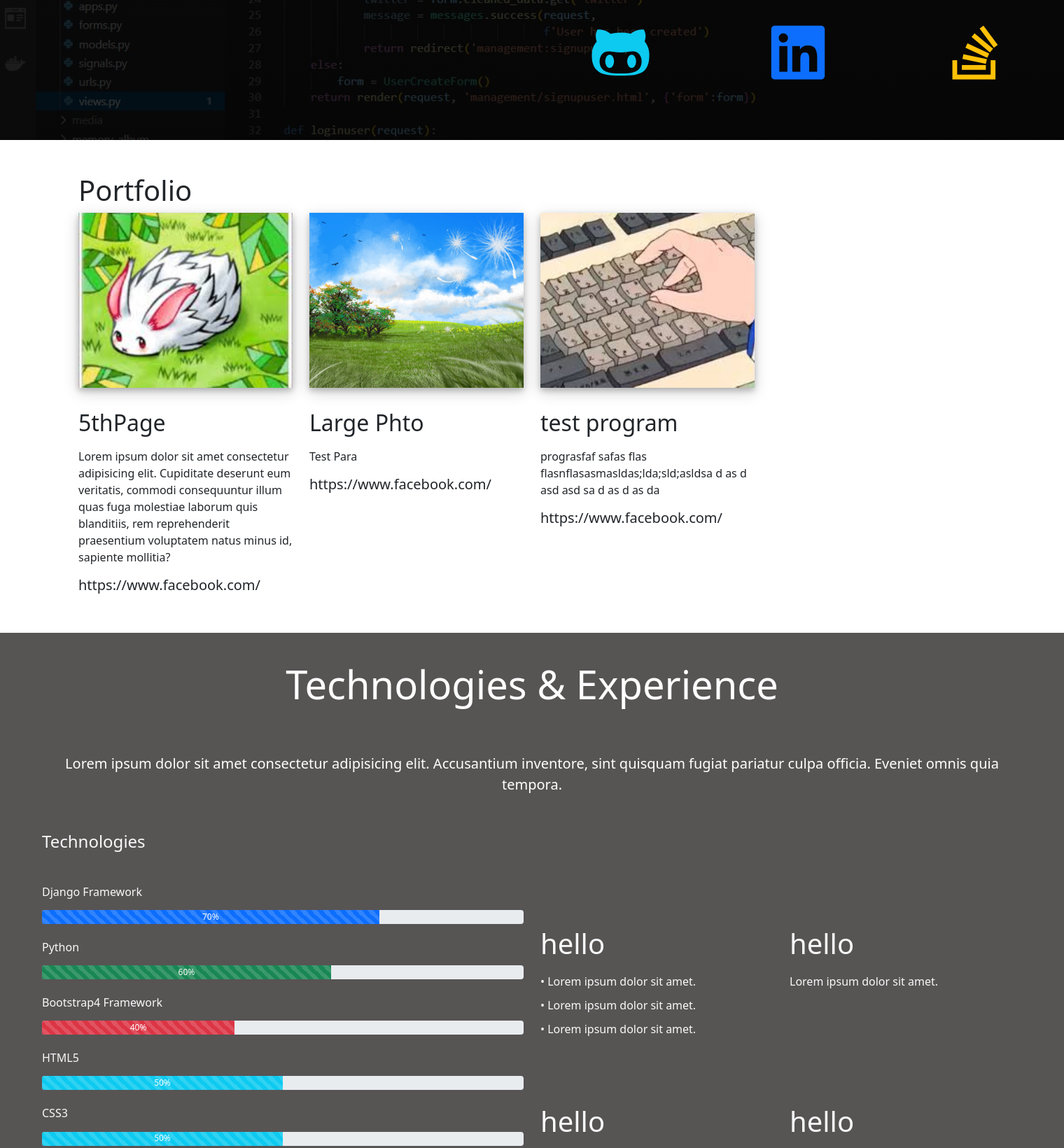
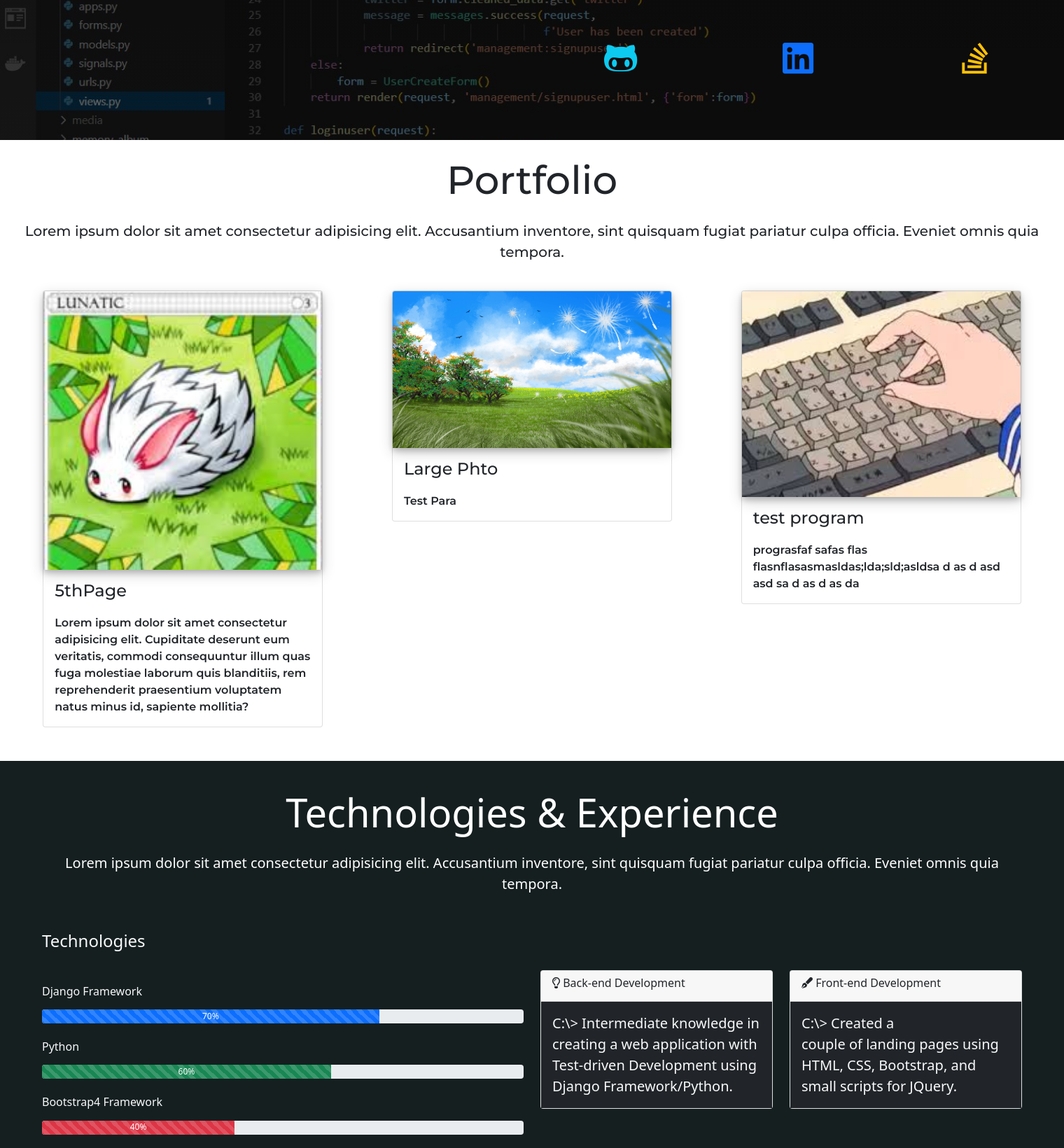
Before and after one commit to ianmanalo1026/Porfolio, a Django app: page / in a window 1520 px wide; the page is wider, and only the part inside the window is pictured. Shown: the part 600-2240 px from the top of that part at 70% size. Run offline with Django 3.2, Linux system fonts and the light colour scheme; data comes from the database, SQL or seed files in the repository; both versions use the stored data as it was after the commit; some libraries are stand-ins or nearby versions.

Commit message:
test for deployment

```diff
--- a/Portfolio/urls.py
+++ b/Portfolio/urls.py
@@ -17,6 +17,7 @@ from django.contrib import admin
 from django.urls import path, include
 from django.conf import settings
 from django.conf.urls.static import static
+from django.contrib.staticfiles.urls import staticfiles_urlpatterns
 
 urlpatterns = [
     path('admin/', admin.site.urls),
@@ -26,3 +27,5 @@ urlpatterns = [
 if settings.DEBUG:
     urlpatterns += static(settings.MEDIA_URL, document_root=settings.MEDIA_ROOT)
     urlpatterns += static(settings.STATIC_URL, document_root=settings.STATIC_ROOT)
+
+urlpatterns += staticfiles_urlpatterns()
--- a/appOne/static/appOne/style.css
+++ b/appOne/static/appOne/style.css
@@ -1,16 +1,21 @@
 .main-header {
     font-family: 'Montserrat', sans-serif;
     font-weight: 600;
-    background: linear-gradient(rgba(0, 0, 0, .7), rgba(0, 0, 0, .8)), url("images/background.JPG") no-repeat center center /cover;
+    background: linear-gradient(rgba(0, 0, 0, .7), rgba(0, 0, 0, .6)), url("images/background.JPG") no-repeat center center /cover;
     height: 100vh;
 }
 
+body {
+    font-family: 'Montserrat', sans-serif;
+    font-weight: 600;
+}
+
 .github-img, .link-img, .stack-img {
-    animation: beating 5s infinite;
+    animation: beating 1s infinite;
 }
 
 .icon-main {
-    animation: beating 5s infinite;
+    animation: beating 3s infinite;
 }
 
 .navbar-info {
@@ -23,6 +28,7 @@
     }
     40% {
         transform: scale(1.1);
+
 
     }
     60% {
@@ -38,9 +44,30 @@
 
 
 .technologies {
-    background: rgb(87, 84, 84);
+    background:#151f20;
     height:100vh;
     background-position: center;
     background-repeat: no-repeat;
     background-size: cover;
 }
+
+
+img {
+    width:100%;
+    box-shadow: 0 4px 8px 0 rgba(0, 0, 0, 0.2), 0 6px 20px 0 rgba(0, 0, 0, 0.19);
+}
+.image-resize{
+    height: 250px;
+    object-fit: cover;
+}
+h2.forloop{
+    padding-top: 10%;
+}
+p.forloop {
+    padding-top: 3%;
+}
+
+.body {
+    font-family: 'Montserrat', sans-serif;
+    font-weight: 600;
+}
--- a/appOne/templates/appOne/base.html
+++ b/appOne/templates/appOne/base.html
@@ -25,16 +25,16 @@
                 </div>
                 <div class="col-md-6 mr-md-5">
                     <h3 class="intro pt-5 mx-5 my-3"><span>Ian Manalo</span> is a Back-end web developer based in Manila City, Philippines</h3>
-                    <p class="text-wrap pt-5 mx-5 my-5" style="width: 50rem;"><span>Ian Manalo</span> Lorem ipsum dolor sit amet consectetur adipisicing elit. Omnis totam repellendus hic? Doloremque in explicabo dolore voluptatum accusamus ratione nemo totam dolor facere deserunt repudiandae impedit aliquid necessitatibus atque nam vero vel blanditiis magni incidunt, facilis voluptates nisi est? Amet nisi earum perspiciatis dolorum corporis veniam modi molestias ipsum voluptas?</p>
+                    <p class="text-wrap pt-5 mx-5 my-5 text-wrap" style="width: 40rem;"><span>Ian Manalo</span> Lorem ipsum dolor sit amet consectetur adipisicing elit. Omnis totam repellendus hic? Doloremque in explicabo dolore voluptatum accusamus ratione nemo totam dolor facere deserunt repudiandae impedit aliquid necessitatibus atque nam vero vel blanditiis magni incidunt, facilis voluptates nisi est? Amet nisi earum perspiciatis dolorum corporis veniam modi molestias ipsum voluptas?</p>
                     <div class="row pt-5">
                         <div class="col-md-4 pt-5">
-                            <a href=""><i class="fab fa-github-alt fa-5x text-info github-img"></i></a>
+                            <a href="https://github.com/ianmanalo1026" target="_blank"><i class="fab fa-github-alt fa-3x text-info github-img"></i></a>
                         </div>
                         <div class="col-md-4 pt-5">
-                            <a href=""><i class="fab fa-linkedin fa-5x link-img"></i></a>
+                            <a href="https://www.linkedin.com/in/rolly-christian-manalo-a479561b2/" target="_blank"><i class="fab fa-linkedin fa-3x link-img" ></i></a>
                         </div>
                         <div class="col-md-4 pt-5">
-                            <a href=""><i class="fab fa-stack-overflow fa-5x text-warning stack-img"></i></a>
+                            <a href="https://stackoverflow.com/users/9920035/ian" target="_blank"><i class="fab fa-stack-overflow fa-3x text-warning stack-img"></i></a>
                         </div>
                     </div>
                  </div>
@@ -43,17 +43,25 @@
         </div>
       </section>
 
-      <section>
+      <section class="body">
+        <div class="row text-dark text-center">
+          <div class="col m-4">
+              <h1 class="display-4 mb-4">Portfolio</h1>
+              <div class="container underline mb-4"></div>
+              <p class="lead">Lorem ipsum dolor sit amet consectetur adipisicing elit. Accusantium inventore, sint quisquam fugiat pariatur culpa officia. Eveniet omnis quia tempora.</p>
+          </div>
+          </div>
+
         {% block content %}
         {% endblock %}
       </section>
 
-      <section class="px-5   technologies">
+      <section class="px-5 technologies">
         <div class="container-fluid pt-3">
             <div class="row text-white text-center">
                 <div class="col m-4">
                   <h1 class="display-4 mb-4">Technologies & Experience</h1>
-                  <div class="underline mb-4"></div>
+                  <div class="container underline mb-4"></div>
                   <p class="lead">Lorem ipsum dolor sit amet consectetur adipisicing elit. Accusantium inventore, sint quisquam fugiat pariatur culpa officia. Eveniet omnis quia tempora.</p>
                 </div>
               </div>
@@ -86,41 +94,58 @@
                     </div>
                     <h6 class="mb-3">CSS3</h6>
                     <div class="progress mb-4" style="height: 20px">
-                        <div class="progress-bar progress-bar-striped font-weight-bold bg-info" style="width: 50%">
+                        <div class="progress-bar progress-bar-striped font-weight-bold bg-warning" style="width: 50%">
                         50%
                         </div>
                     </div>
-                    <h6 class="mb-3">JavaScript</h6>
+                    <h6 class="mb-3">JQuery</h6>
                     <div class="progress mb-4" style="height: 20px">
-                        <div class="progress-bar progress-bar-striped font-weight-bold bg-info" style="width: 30%">
+                        <div class="progress-bar progress-bar-striped font-weight-bold bg-secondary" style="width: 30%">
                         30%
                         </div>
                     </div>
                     </div>
-                    <div class="col-md-6 mr-md-5 mr-5  pt-5">
+                    <div class="col-md-6 mr-md-5 mr-2 pt-3">
                         <div class="row mt-5">
-                            <div class="col-md-6 mb-5 mt-5">
-                                <h1>hello</h1>
-                                <p class="m-0">• Lorem ipsum dolor sit amet.</p>
-                                <p class="m-0">• Lorem ipsum dolor sit amet.</p>
-                                <p class="m-0">• Lorem ipsum dolor sit amet.</p>
+                            <div class="col-md-6 mb-5">
+                                <div class="card">
+                                    <div class="card-header text-dark">
+                                      <h6><i class="far fa-lightbulb"></i> Back-end Development</h6>
+                                    </div>
+                                    <div class="card-body bg-dark">
+                                      <blockquote class="blockquote mb-0">
+                                        <p>C:\> Intermediate knowledge in creating a web application with Test-driven Development using <span>Django Framework/Python.</span></p>
+                                      </blockquote>
+                                    </div>
+                                  </div>
+                                </div>
+                            <div class="col-md-6 mb-5 ">
+                                <div class="card">
+                                    <div class="card-header text-dark">
+                                      <h6><i class="fas fa-pen-fancy"></i> Front-end Development</h6>
+                                    </div>
+                                    <div class="card-body bg-dark">
+                                      <blockquote class="blockquote mb-0">
+                                        <p>C:\> Created a couple of landing pages using HTML, CSS, Bootstrap, and small scripts for JQuery.</p>
+                                      </blockquote>
+                                    </div>
+                                  </div>
                             </div>
-                            <div class="col-md-6 mb-5 mt-5">
-                                <h1>hello</h1>
-                                <p>Lorem ipsum dolor sit amet.</p>
+                            <div class="container col-md-6 mt-5 align-content-center">
+                                <div class="card">
+                                    <div class="card-header text-dark">
+                                      <h6><i class="fas fa-box-open"></i> Source Code Management</h6>
+                                    </div>
+                                    <div class="card-body bg-dark">
+                                      <blockquote class="blockquote mb-0">
+                                        <p>C:\> Currently using Github for Version Control and Python Virtual Environment to isolate the current environment.</p>
+                                      </blockquote>
+                                    </div>
+                                  </div>
+                                </div>
                             </div>
-                            <div class="col-md-6 mt-5">
-                                <h1>hello</h1>
-                                <p>Lorem ipsum dolor sit amet.</p>
-                            </div>
-                            <div class="col-md-6 mt-5">
-                                <h1>hello</h1>
-                                <p>Lorem ipsum dolor sit amet.</p>
-                            </div>
-
                         </div>
                     </div>
-                </div>
                 </div>
             </div>
         </div>
--- a/appOne/templates/appOne/home.html
+++ b/appOne/templates/appOne/home.html
@@ -1,36 +1,59 @@
 {% extends 'appOne/base.html' %}
 {% load static %}
-{%block content%}
-<style>
-    img {
-        width:100%;
-        box-shadow: 0 4px 8px 0 rgba(0, 0, 0, 0.2), 0 6px 20px 0 rgba(0, 0, 0, 0.19);
-    }
-    .image-resize{
-        height: 250px;
-        object-fit: cover;
-    }
-    h2{
-        padding-top: 10%;
-    }
-    p {
-        padding-top: 3%;
-    }
-</style>
-<div class='container mb-5'>
-<h1 class="mt-5">Portfolio</h1>
-<div class="row">
-{%for x in content%}
-<div class="col-lg-3 col-md-6">
-<img src="{{ x.photo.url }}" class="image-resize">
-<h2>{{ x.subject}}</h2>
-<p>{{ x.content}}</p>
-<h5>{{ x.github}}</h5>
+<!DOCTYPE html>
+<html lang="en">
+<head>
+    <!-- Required meta tags -->
+    <meta charset="utf-8">
+    <meta name="viewport" content="width=device-width, initial-scale=1">
 
-</div>
+    <link rel="stylesheet" href="https://use.fontawesome.com/releases/v5.15.1/css/all.css" integrity="sha384-vp86vTRFVJgpjF9jiIGPEEqYqlDwgyBgEF109VFjmqGmIY/Y4HV4d3Gp2irVfcrp" crossorigin="anonymous">
+    <link rel="stylesheet" type="text/css" href="{% static 'appOne/style.css' %}">
 
-{% endfor %}
-</div>
-</div>
+    <link rel="preconnect" href="https://fonts.gstatic.com">
+    <link href="https://fonts.googleapis.com/css2?family=Montserrat:wght@500;600&display=swap" rel="stylesheet">
 
-{% endblock %}
+    <!-- Bootstrap CSS -->
+    <link href="https://cdn.jsdelivr.net/npm/bootstrap@5.0.0-beta1/dist/css/bootstrap.min.css" rel="stylesheet" integrity="sha384-giJF6kkoqNQ00vy+HMDP7azOuL0xtbfIcaT9wjKHr8RbDVddVHyTfAAsrekwKmP1" crossorigin="anonymous">
+
+</head>
+<body>
+    <section class="forloop">
+    {%block content%}
+    <div class='container-fluid mb-5'>
+    <div class="row  mx-auto">
+        {%for x in content%}
+        <div class="col-lg-4 col-sm-6">
+            <div class="card mx-auto m-0" style="width:400px">
+                <img class="card-img-top" src="{{ x.photo.url }}" alt="Card image forloop shadow">
+                <div class="card-body">
+                  <h4 class="card-title forloop">{{ x.subject}}</h4>
+                  <p class="card-text forloop">{{ x.content}}</p>
+                </div>
+              </div>
+        </div>
+    {% endfor %}
+    </div>
+    {% endblock %}
+</section>
+
+    <!-- Optional JavaScript; choose one of the two! -->
+
+    <!-- Option 1: Bootstrap Bundle with Popper -->
+    <script src="https://cdn.jsdelivr.net/npm/bootstrap@5.0.0-beta1/dist/js/bootstrap.bundle.min.js" integrity="sha384-ygbV9kiqUc6oa4msXn9868pTtWMgiQaeYH7/t7LECLbyPA2x65Kgf80OJFdroafW" crossorigin="anonymous"></script>
+
+    <!-- Option 2: Separate Popper and Bootstrap JS -->
+    <script src="https://cdn.jsdelivr.net/npm/@popperjs/core@2.5.4/dist/umd/popper.min.js" integrity="sha384-q2kxQ16AaE6UbzuKqyBE9/u/KzioAlnx2maXQHiDX9d4/zp8Ok3f+M7DPm+Ib6IU" crossorigin="anonymous"></script>
+    <script src="https://cdn.jsdelivr.net/npm/bootstrap@5.0.0-beta1/dist/js/bootstrap.min.js" integrity="sha384-pQQkAEnwaBkjpqZ8RU1fF1AKtTcHJwFl3pblpTlHXybJjHpMYo79HY3hIi4NKxyj" crossorigin="anonymous"></script>
+
+</body>
+</html>
+
+
+<div class="card" style="width:400px">
+    <img class="card-img-top" src="{{ x.photo.url }}" alt="Card image">
+    <div class="card-body">
+      <h4 class="card-title">{{ x.subject}}</h4>
+      <p class="card-text">{{ x.content}}</p>
+    </div>
+  </div>
--- a/appOne/urls.py
+++ b/appOne/urls.py
@@ -2,6 +2,7 @@ from django.urls import path
 from . import views
 from django.conf import settings
 from django.conf.urls.static import static
+from django.contrib.staticfiles.urls import staticfiles_urlpatterns
 
 urlpatterns = [
     path('', views.home, name='home'),
@@ -10,3 +11,5 @@ urlpatterns = [
 if settings.DEBUG:
     urlpatterns += static(settings.MEDIA_URL, document_root=settings.MEDIA_ROOT)
     urlpatterns += static(settings.STATIC_URL, document_root=settings.STATIC_ROOT)
+
+urlpatterns += staticfiles_urlpatterns()
--- /dev/null
+++ b/requirements.txt
@@ -0,0 +1,5 @@
+asgiref==3.3.1
+Django==3.1.4
+Pillow==8.0.1
+pytz==2020.4
+sqlparse==0.4.1
```
Also changed, not shown: read.md (added, +1 -0 lines), db.sqlite3, 1 other file.
